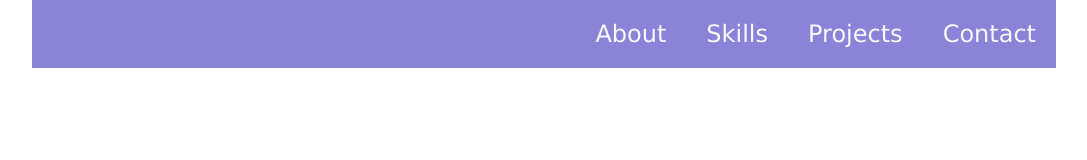
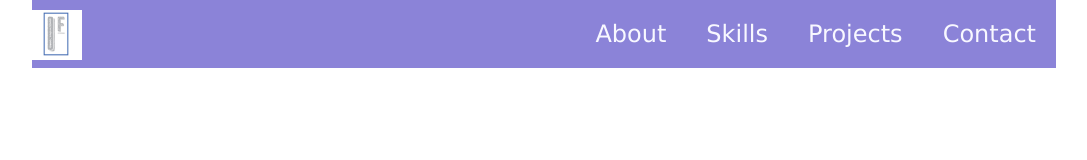
Before and after one commit to islam-fawzy25/portfolio, a React (Create React App) app: page / in a window 1280 px wide. Shown: the top 160 px of the page, without its empty margins (96-1183 px from the left). Built offline with nearby package versions, Linux system fonts and the light colour scheme.

Commit message:
added my name logo

```diff
--- a/public/index.html
+++ b/public/index.html
@@ -2,7 +2,7 @@
 <html lang="en">
   <head>
     <meta charset="utf-8" />
-    <link rel="icon" href="%PUBLIC_URL%/favicon.ico" />
+    <link rel="icon" href="%PUBLIC_URL%/logo.jpg" />
     <meta name="viewport" content="width=device-width, initial-scale=1" />
     <meta name="theme-color" content="#000000" />
     <meta
@@ -24,7 +24,7 @@
       work correctly both with client-side routing and a non-root public URL.
       Learn how to configure a non-root public URL by running `npm run build`.
     -->
-    <title>React App</title>
+    <title>Islam Fawzy</title>
   </head>
   <body>
     <noscript>You need to enable JavaScript to run this app.</noscript>
--- a/src/components/navBar/Nav.js
+++ b/src/components/navBar/Nav.js
@@ -1,10 +1,17 @@
 import React from "react";
 import "./nav.css"
+import logo from "./logo.jpg"
 
 export default function NavBar() {
 
     return (
+
         <div className="nav-container">
+            <div>
+                <img src={logo} alt="my-name-logo" />
+            </div>
+
+            <div className="nav-btn-container">
                 <div>
                     <a href="#about">About</a>
                 </div>
@@ -18,7 +25,7 @@ export default function NavBar() {
                     <a href="#contact">Contact</a>
                 </div>
             </div>
-
+        </div>
 
     )
 }
--- a/src/components/navBar/nav.css
+++ b/src/components/navBar/nav.css
@@ -1,21 +1,30 @@
+.nav-container{
+display: flex ;
+justify-content: space-between;
+background-color: rgb(139, 131, 216);
+position: -webkit-sticky;
+position: sticky;
+top: 0;
+}
 
-
-.nav-container{
+.nav-btn-container{
   display: flex;
   flex-wrap: wrap;
   flex-direction:row;
   justify-content: right;
-  background-color: rgb(139, 131, 216);
-  position: -webkit-sticky;
-  position: sticky;
-  top: 0;
+
 }
 
-.nav-container > div{
+.nav-container> div> img{
+padding-top: 10px;
+height: 50px;
+float: left;
+}
+.nav-btn-container > div{
     margin:20px;
 }
 
-.nav-container > div > a {
+.nav-btn-container > div > a {
     color: ghostwhite;
     text-decoration: none;
     font-size: x-large;
```
Also changed, not shown: public/logo.jpg (added), src/components/navBar/logo.jpg (added). Lines whose indentation alone changed are shown as unchanged.
